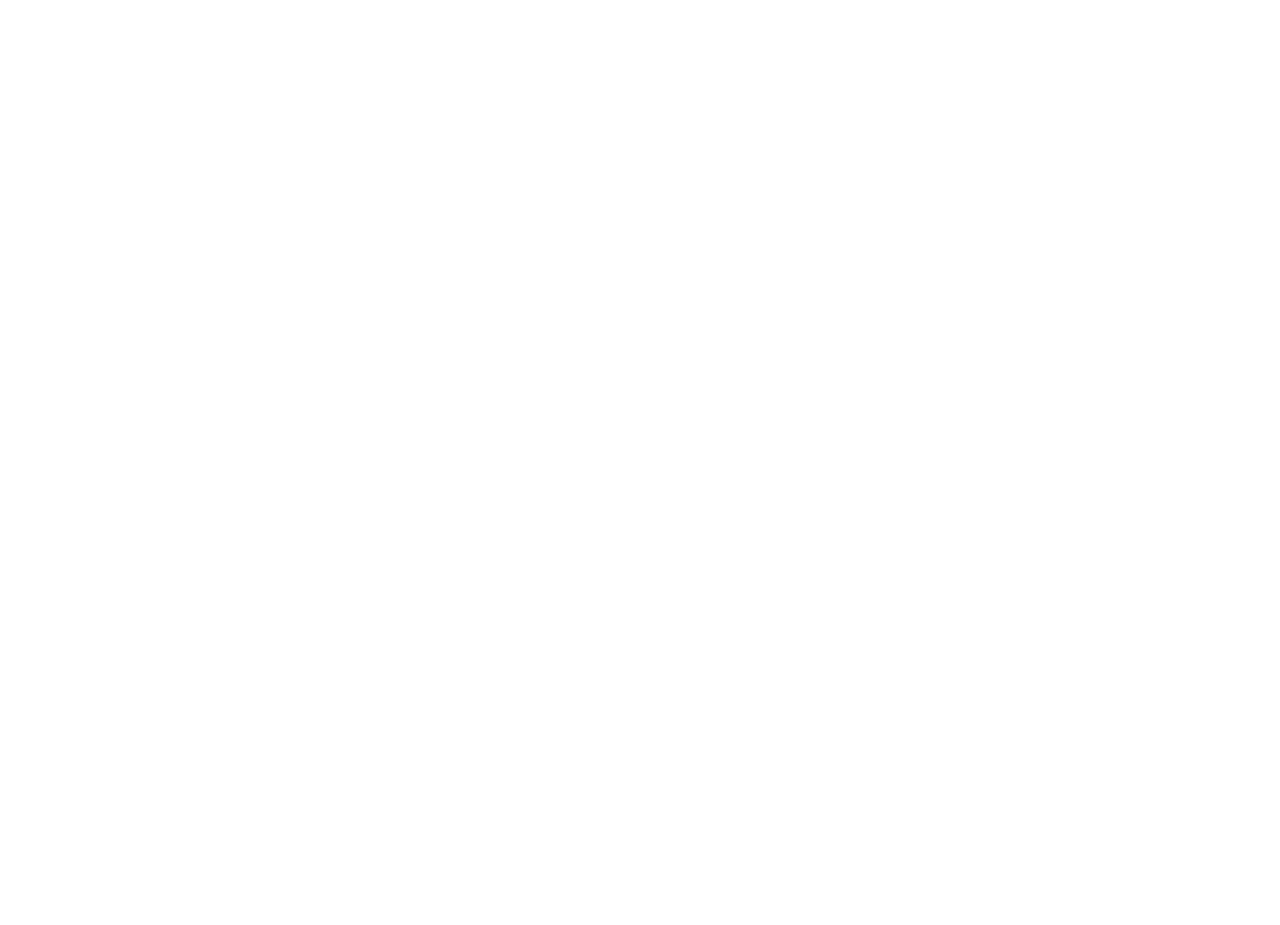
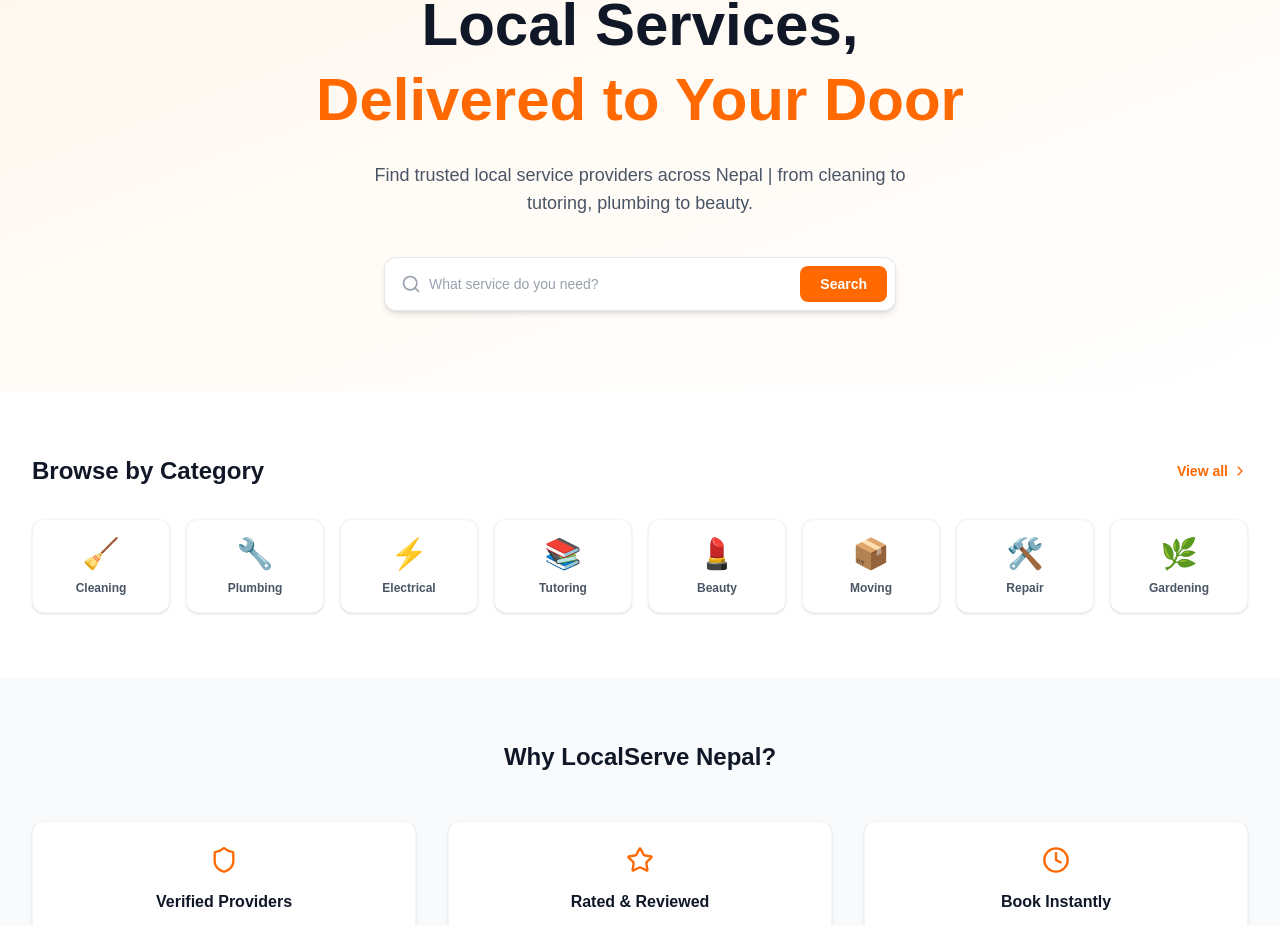
Before and after one commit to aayash0101/LOCALSERVE_FRONTEND, a React app: page / in a window 1280 px wide. Shown: the part 158-1083 px from the top of the page. Before the commit the page ends 800 px from the top, so only its background shows below. Built offline with nearby package versions, Linux system fonts and the light colour scheme; no server answers; the HTML template or start-up script is replaced by a standard one.

Commit message:
Home page

```diff
--- a/src/pages/public/HomePage.jsx
+++ b/src/pages/public/HomePage.jsx
@@ -1,2 +1,116 @@
-const HomePage = () => <div>HomePage - Coming Soon</div>;
+import { Link } from 'react-router-dom';
+import Layout from '../../components/layout/Layout';
+import { Search, Star, Shield, Clock, ChevronRight } from 'lucide-react';
+
+const categories = [
+  { name: 'Cleaning', icon: '🧹', slug: 'cleaning' },
+  { name: 'Plumbing', icon: '🔧', slug: 'plumbing' },
+  { name: 'Electrical', icon: '⚡', slug: 'electrical' },
+  { name: 'Tutoring', icon: '📚', slug: 'tutoring' },
+  { name: 'Beauty', icon: '💄', slug: 'beauty' },
+  { name: 'Moving', icon: '📦', slug: 'moving' },
+  { name: 'Repair', icon: '🛠️', slug: 'repair' },
+  { name: 'Gardening', icon: '🌿', slug: 'gardening' },
+];
+
+const HomePage = () => {
+  return (
+    <Layout>
+      {/* Hero */}
+      <section className="bg-gradient-to-br from-orange-50 to-white py-20">
+        <div className="max-w-7xl mx-auto px-4 sm:px-6 lg:px-8 text-center">
+          <h1 className="text-4xl md:text-6xl font-bold text-gray-900 mb-6 leading-tight">
+            Local Services,<br />
+            <span className="text-orange-500">Delivered to Your Door</span>
+          </h1>
+          <p className="text-lg text-gray-600 mb-10 max-w-xl mx-auto">
+            Find trusted local service providers across Nepal | from cleaning to tutoring, plumbing to beauty.
+          </p>
+
+          {/* Search bar */}
+          <div className="flex items-center gap-2 max-w-lg mx-auto bg-white rounded-xl shadow-md p-2 border border-gray-200">
+            <Search size={20} className="text-gray-400 ml-2" />
+            <input
+              type="text"
+              placeholder="What service do you need?"
+              className="flex-1 outline-none text-sm text-gray-700 placeholder-gray-400"
+            />
+            <Link
+              to="/services"
+              className="bg-orange-500 hover:bg-orange-600 text-white text-sm font-semibold px-5 py-2 rounded-lg transition-colors"
+            >
+              Search
+            </Link>
+          </div>
+        </div>
+      </section>
+
+      {/* Categories */}
+      <section className="py-16">
+        <div className="max-w-7xl mx-auto px-4 sm:px-6 lg:px-8">
+          <div className="flex items-center justify-between mb-8">
+            <h2 className="text-2xl font-bold text-gray-900">Browse by Category</h2>
+            <Link to="/services" className="text-orange-500 hover:text-orange-600 text-sm font-semibold flex items-center gap-1">
+              View all <ChevronRight size={16} />
+            </Link>
+          </div>
+
+          <div className="grid grid-cols-2 sm:grid-cols-4 lg:grid-cols-8 gap-4">
+            {categories.map((cat) => (
+              <Link
+                key={cat.slug}
+                to={`/services?category=${cat.slug}`}
+                className="flex flex-col items-center gap-2 p-4 bg-white rounded-xl border border-gray-100 shadow-sm hover:border-orange-200 hover:shadow-md transition-all group"
+              >
+                <span className="text-3xl">{cat.icon}</span>
+                <span className="text-xs font-semibold text-gray-600 group-hover:text-orange-500 transition-colors text-center">
+                  {cat.name}
+                </span>
+              </Link>
+            ))}
+          </div>
+        </div>
+      </section>
+
+      {/* Why LocalServe */}
+      <section className="py-16 bg-gray-50">
+        <div className="max-w-7xl mx-auto px-4 sm:px-6 lg:px-8">
+          <h2 className="text-2xl font-bold text-gray-900 text-center mb-12">Why LocalServe Nepal?</h2>
+          <div className="grid grid-cols-1 md:grid-cols-3 gap-8">
+            {[
+              { icon: <Shield size={28} className="text-orange-500" />, title: 'Verified Providers', desc: 'Every provider is reviewed and approved by our admin team before listing.' },
+              { icon: <Star size={28} className="text-orange-500" />, title: 'Rated & Reviewed', desc: 'Read real reviews from real customers before booking any service.' },
+              { icon: <Clock size={28} className="text-orange-500" />, title: 'Book Instantly', desc: 'Choose your date and time slot and confirm your booking in seconds.' },
+            ].map((item) => (
+              <div key={item.title} className="bg-white rounded-xl p-6 shadow-sm border border-gray-100 text-center">
+                <div className="flex justify-center mb-4">{item.icon}</div>
+                <h3 className="font-bold text-gray-900 mb-2">{item.title}</h3>
+                <p className="text-sm text-gray-500 leading-relaxed">{item.desc}</p>
+              </div>
+            ))}
+          </div>
+        </div>
+      </section>
+
+      {/* CTA */}
+      <section className="py-16">
+        <div className="max-w-7xl mx-auto px-4 sm:px-6 lg:px-8">
+          <div className="bg-orange-500 rounded-2xl p-10 text-center text-white">
+            <h2 className="text-3xl font-bold mb-4">Are you a service provider?</h2>
+            <p className="text-orange-100 mb-8 max-w-md mx-auto">
+              Join LocalServe Nepal and start earning by offering your skills to customers near you.
+            </p>
+            <Link
+              to="/register"
+              className="bg-white text-orange-500 hover:bg-orange-50 font-bold px-8 py-3 rounded-xl transition-colors inline-block"
+            >
+              Register as Provider
+            </Link>
+          </div>
+        </div>
+      </section>
+    </Layout>
+  );
+};
+
 export default HomePage;
```
